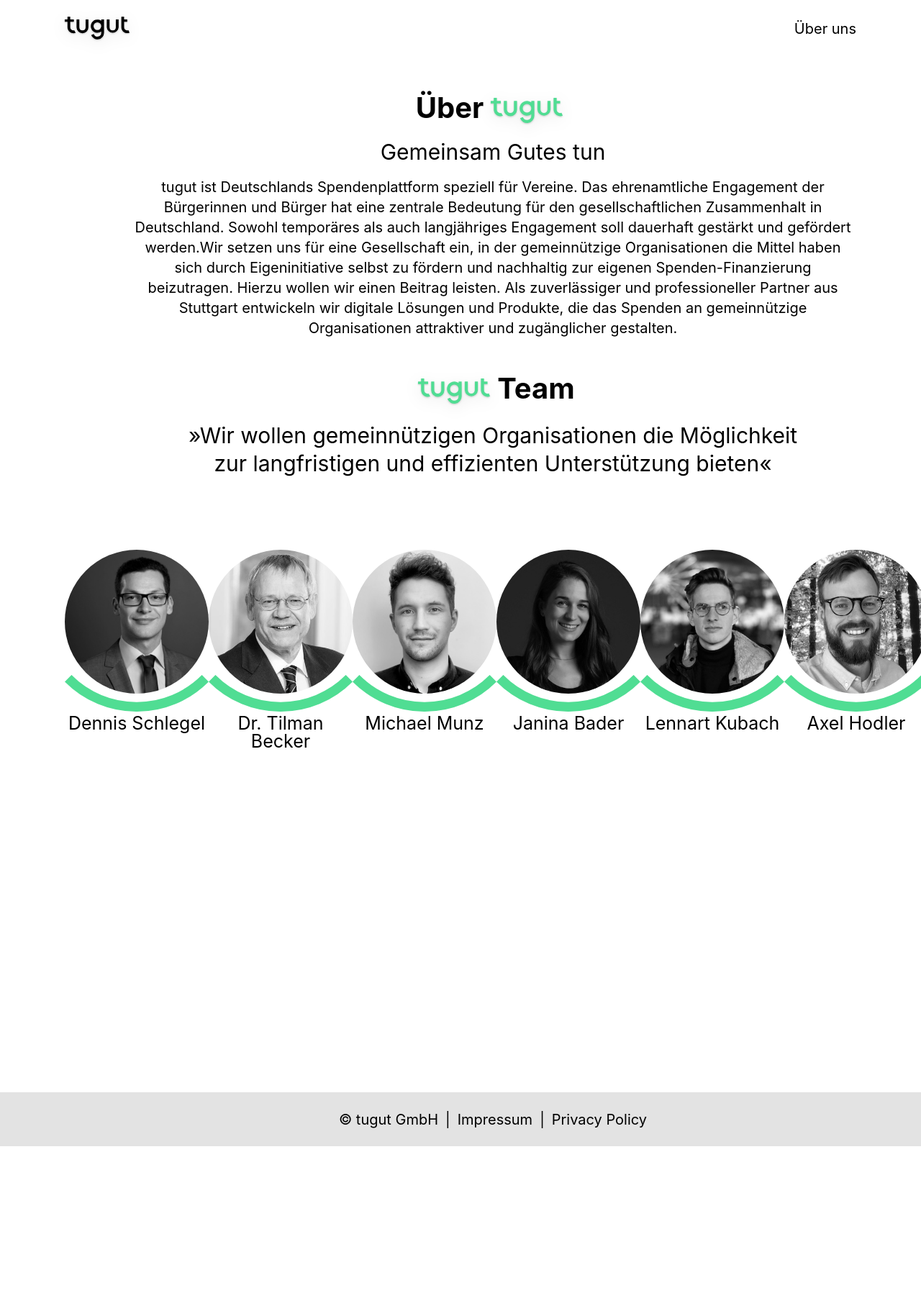
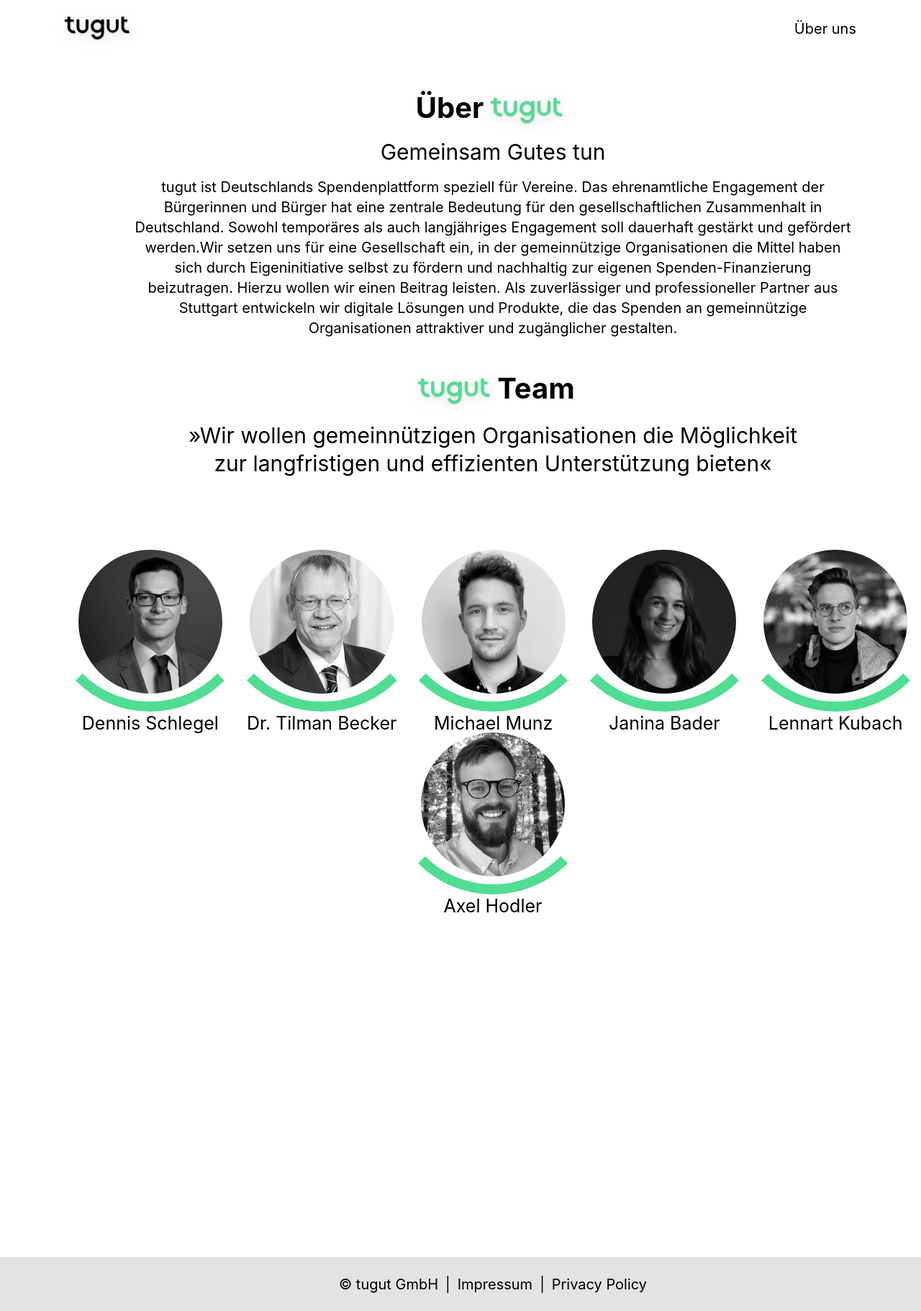
Before and after one commit to tugut-de/site, a Jekyll site: the page built from _pages/about.html, in a window 1280 px wide. Shown: the whole page at 72% size. Built offline with Jekyll 4.4.1, drawn with Linux system fonts in a browser that asks for light colours; nearby versions of some CDN libraries; before the commit the page ends 1593 px from its top, so only the background shows below that.

Commit message:
wrap team

```diff
--- a/_sass/layout.scss
+++ b/_sass/layout.scss
@@ -276,6 +276,7 @@
 	margin-bottom: 300px;
 	font-size: 2.5rem;
 	text-align: center;
+	flex-flow: wrap;
 }
 
 .team-member {
```
